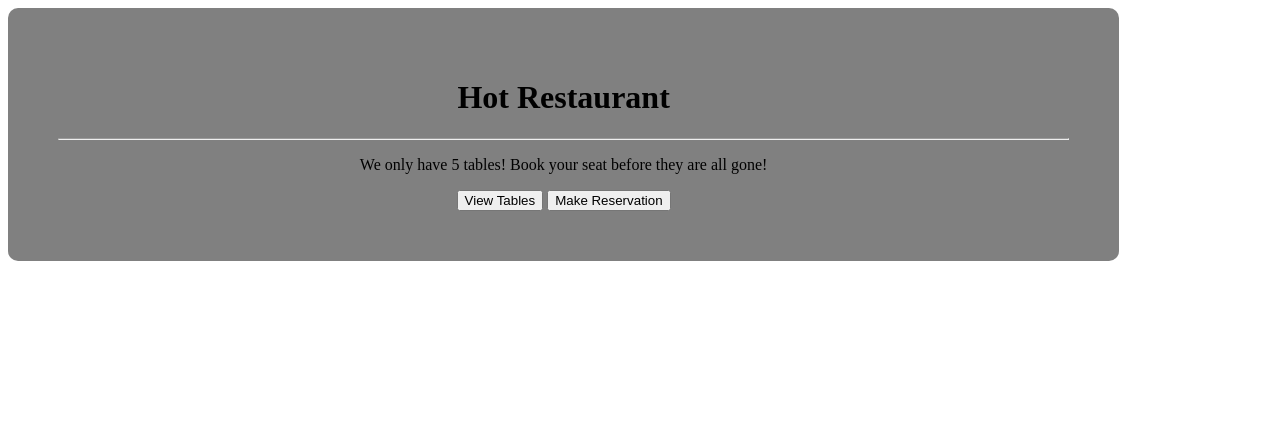
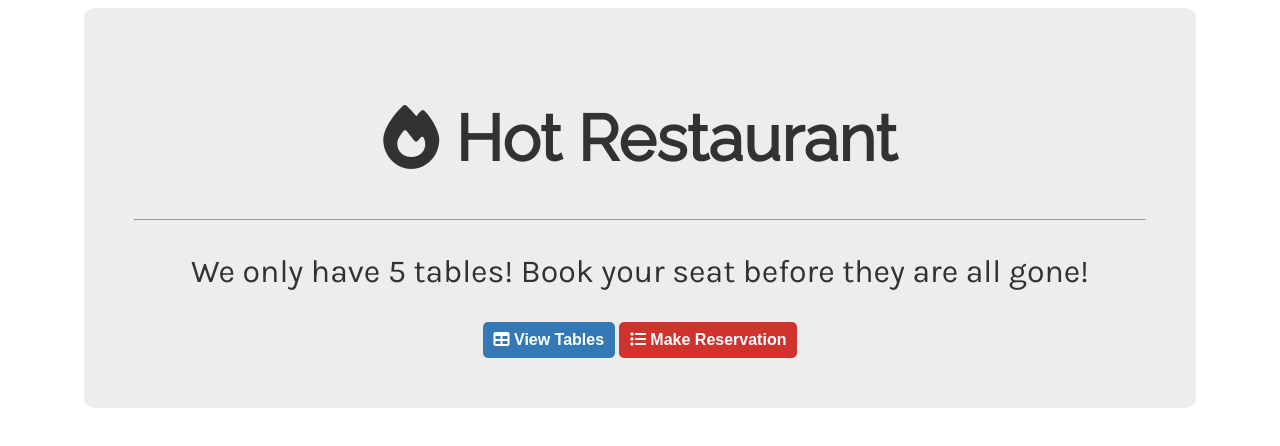
Before and after one commit to tylersweeney/hotRestaurant, a website: page home.html in a window 1280 px wide. Drawn offline with nearby package versions, Linux system fonts and the light colour scheme.

Commit message:
Adding styles

```diff
--- a/assets/css/styles.css
+++ b/assets/css/styles.css
@@ -1,22 +1,55 @@
 
+
+body {
+  font-family: 'Karla', 'Arial', 'Helvetica Neue', Helvetica, sans-serif;
+  color: #323232;
+}
 
 div#header {
   padding: 50px;
-  background-color: gray;
+  background-color: #EDEDED;
   border-radius: 10px;
   width: 80%;
   text-align: center;
+  margin: 0 auto;
 }
 
 h1 {
-
+  font-size: 4em;
+  font-family: 'Raleway', 'Georgia', Times, Times New Roman, serif;
 }
 
+p.message {
+  font-size: 2em;
+}
 
-
+button {
+  font-size: 1em;
+  font-weight: bold;
+  padding: 9px 11px;
+  border-radius: 5px;
+  color: white;
+  border: none;
+  height: calc(1em + 20px);
+  max-height: calc(1em + 20px);
+}
 
 button#home {
   display: none;
+  background-color: white;
+  color: black;
+}
+
+button#tables {
+  background-color: #3479B6;
+}
+
+button#reservation {
+  background-color: #D0322D;
+}
+
+hr {
+  color: #cccccc;
 }
 
 #input {
--- a/home.html
+++ b/home.html
@@ -2,28 +2,33 @@
 <head>
   <title>Hot Restaurant</title>
 
-    <script
-    src="https://code.jquery.com/jquery-3.2.1.min.js"
-    integrity="sha256-hwg4gsxgFZhOsEEamdOYGBf13FyQuiTwlAQgxVSNgt4="
-    crossorigin="anonymous"></script>
+
 
     <link rel="stylesheet" href="assets/css/styles.css">
+    <link href="https://fonts.googleapis.com/css?family=Karla" rel="stylesheet">
+    <link href="https://fonts.googleapis.com/css?family=Raleway" rel="stylesheet">
 </head>
 
 <body>
 
   <div id="header">
-    <h1>Hot Restaurant</h1>
+    <h1><i class="fa fa-fire fa-4" aria-hidden="true"></i> Hot Restaurant</h1>
     <hr>
-    <p id="intro">We only have 5 tables!  Book your seat before they are all gone!</p>
+    <p class="message">We only have 5 tables!  Book your seat before they are all gone!</p>
 
 
-    <button id="tables">View Tables</button>
-    <button id="reservation">Make Reservation</button>
-    <button id="home" title="home"></button>
+    <button id="tables"><i class="fa fa-table fa-2" aria-hidden="true"></i> View Tables</button>
+    <button id="reservation"><i class="fa fa-list fa-2" aria-hidden="true"></i> Make Reservation</button>
+    <button id="home" title="home"><i class="fa fa-home fa-2" aria-hidden="true"></i></button>
 
   </div>
 
+
+  <script
+    src="https://code.jquery.com/jquery-3.2.1.min.js"
+    integrity="sha256-hwg4gsxgFZhOsEEamdOYGBf13FyQuiTwlAQgxVSNgt4="
+    crossorigin="anonymous"></script>
+  <script src="https://use.fontawesome.com/17d34a2d31.js"></script>
 </body>
 
 </html>
```
